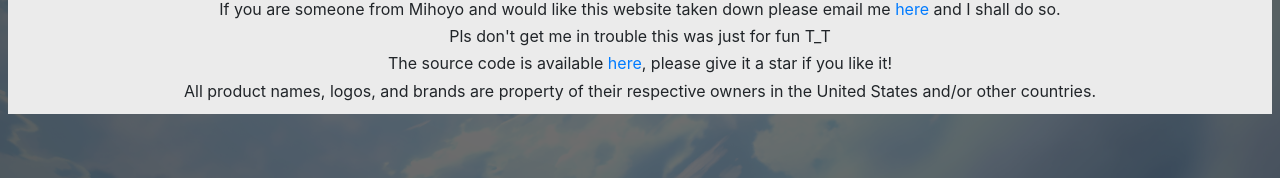
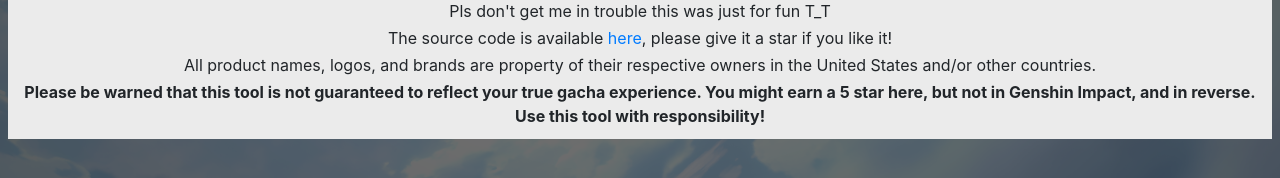
Before and after one commit to jacoza221/-Genshin-Impact-gacha, a React app: page / in a window 1280 px wide. Shown: the part 411-589 px from the top of the page. Built offline with nearby package versions, Linux system fonts and the light colour scheme; the HTML template or start-up script is replaced by a standard one.

Commit message:
add details on the disclaimer message

```diff
--- a/src/components/modal.jsx
+++ b/src/components/modal.jsx
@@ -33,6 +33,10 @@ export default function Modal(props) {
           <p>
             All product names, logos, and brands are property of their respective owners in the United States and/or other countries.
           </p>
+          <p className="font-weight-bold">
+            Please be warned that this tool is not guaranteed to reflect your true gacha experience.
+            You might earn a 5 star here, but not in Genshin Impact, and in reverse. Use this tool with responsibility!
+          </p>
         </div>
       </div>
     </div>
```
